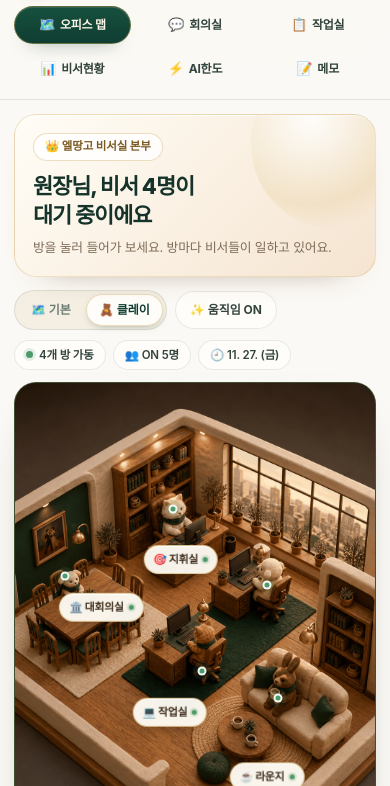
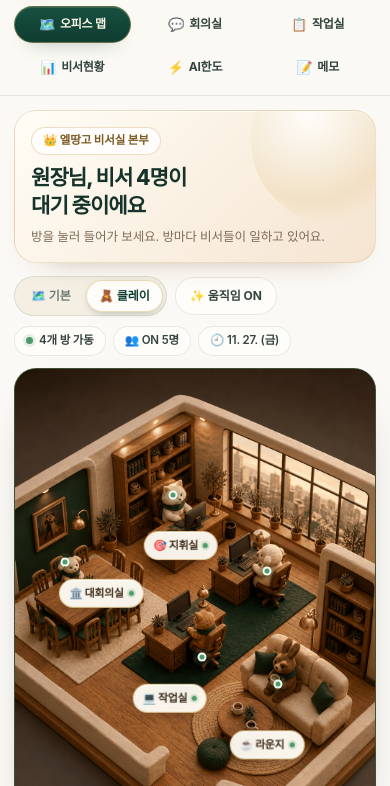
Before and after one commit to fishlove0419-ux/pickle-office, a plain HTML site: page index.html in a window 390 px wide. Shown: the part 58-844 px from the top of the page. Drawn offline with Linux system fonts and the light colour scheme.

Commit message:
모바일 상단 여백 압축, 라운지 핀 위치 조정

```diff
--- a/index.html
+++ b/index.html
@@ -81,11 +81,11 @@ a{color:inherit}
 @keyframes blink{0%,100%{opacity:1}50%{opacity:.25}}
 
 /* ---------- tabs ---------- */
-.tabs{display:grid;grid-template-columns:repeat(3,1fr);gap:6px;padding:0 0 11px;max-width:1010px;margin:0 auto}
+.tabs{display:grid;grid-template-columns:repeat(3,1fr);gap:6px;padding:0 0 9px;max-width:1010px;margin:0 auto}
 @media (min-width:900px){ .tabs{grid-template-columns:repeat(6,1fr);gap:8px;padding-bottom:14px} }
 .tab{
   display:inline-flex;align-items:center;justify-content:center;gap:5px;
-  height:38px;padding:0 6px;border-radius:99px;border:1px solid transparent;
+  height:37px;padding:0 6px;border-radius:99px;border:1px solid transparent;
   font-size:12.5px;font-weight:700;letter-spacing:-.02em;color:var(--ink-2);
   transition:background .18s,color .18s,border-color .18s,transform .12s;
 }
@@ -113,7 +113,7 @@ a{color:inherit}
 
 /* ---------- hero ---------- */
 .hero{
-  position:relative;overflow:hidden;border-radius:22px;padding:18px 18px 17px;
+  position:relative;overflow:hidden;border-radius:22px;padding:16px 16px 15px;
   background:linear-gradient(135deg,#FFFDF7 0%,#FAF0E2 52%,#F5E4D1 100%);
   border:1px solid rgba(200,162,83,.3);
   box-shadow:inset 0 1px 0 #fff,0 16px 34px -32px rgba(107,67,38,.9);
@@ -128,8 +128,8 @@ a{color:inherit}
   background:rgba(255,255,255,.82);border:1px solid rgba(200,162,83,.35);
   font-size:11.5px;font-weight:700;color:#7C5A22;letter-spacing:-.01em;
 }
-.hero h2{position:relative;margin-top:11px;font-size:clamp(21px,5.6vw,27px);line-height:1.34;font-weight:800;letter-spacing:-.045em;color:#15332A}
-.hero p{position:relative;margin-top:7px;font-size:12.8px;line-height:1.7;color:#7E6C58;max-width:34em}
+.hero h2{position:relative;margin-top:9px;font-size:clamp(20px,5.4vw,27px);line-height:1.33;font-weight:800;letter-spacing:-.045em;color:#15332A}
+.hero p{position:relative;margin-top:6px;font-size:12.6px;line-height:1.68;color:#7E6C58;max-width:34em}
 .hero__stats{display:none}
 @media (min-width:900px){
   .hero__stats{display:flex;gap:26px;position:absolute;right:24px;bottom:20px;align-items:flex-end}
@@ -573,7 +573,7 @@ details pre{margin:8px 0 0;padding:10px;border-radius:9px;background:#0B2E25;col
           <button class="pin" type="button" data-goroom="meet" style="left:24%;top:50%">🏛️ 대회의실<i class="pdot-mini"></i></button>
           <button class="pin" type="button" data-goroom="direct" style="left:46%;top:40%">🎯 지휘실<i class="pdot-mini"></i></button>
           <button class="pin" type="button" data-goroom="work" style="left:43%;top:74%">💻 작업실<i class="pdot-mini"></i></button>
-          <button class="pin" type="button" data-goroom="lounge" style="left:70%;top:88%">☕ 라운지<i class="pdot-mini"></i></button>
+          <button class="pin" type="button" data-goroom="lounge" style="left:70%;top:84%">☕ 라운지<i class="pdot-mini"></i></button>
           <i class="pdot" style="left:44%;top:28%" aria-hidden="true"></i>
           <i class="pdot" style="left:70%;top:45%" aria-hidden="true"></i>
           <i class="pdot" style="left:52%;top:64%" aria-hidden="true"></i>
```
